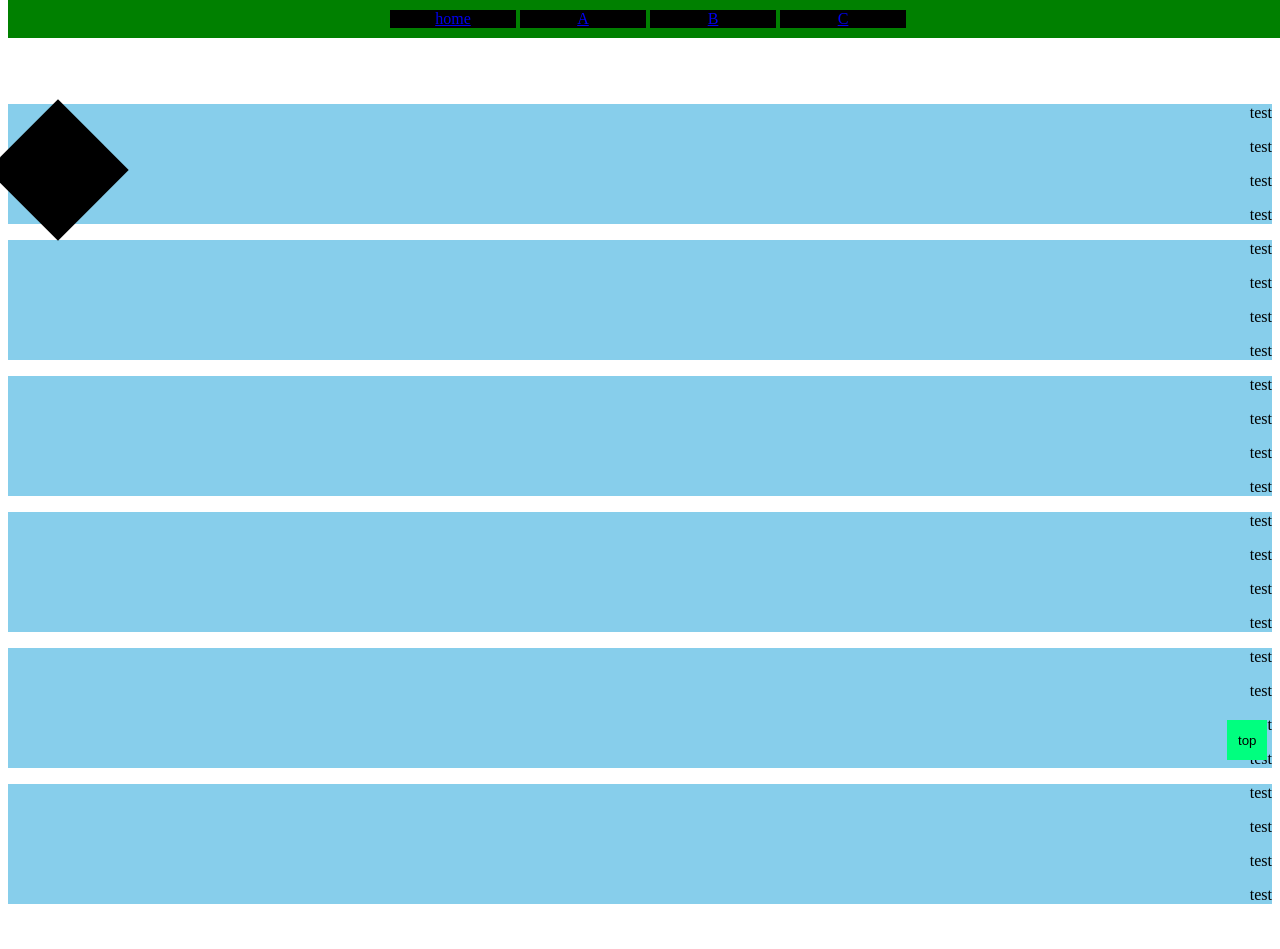
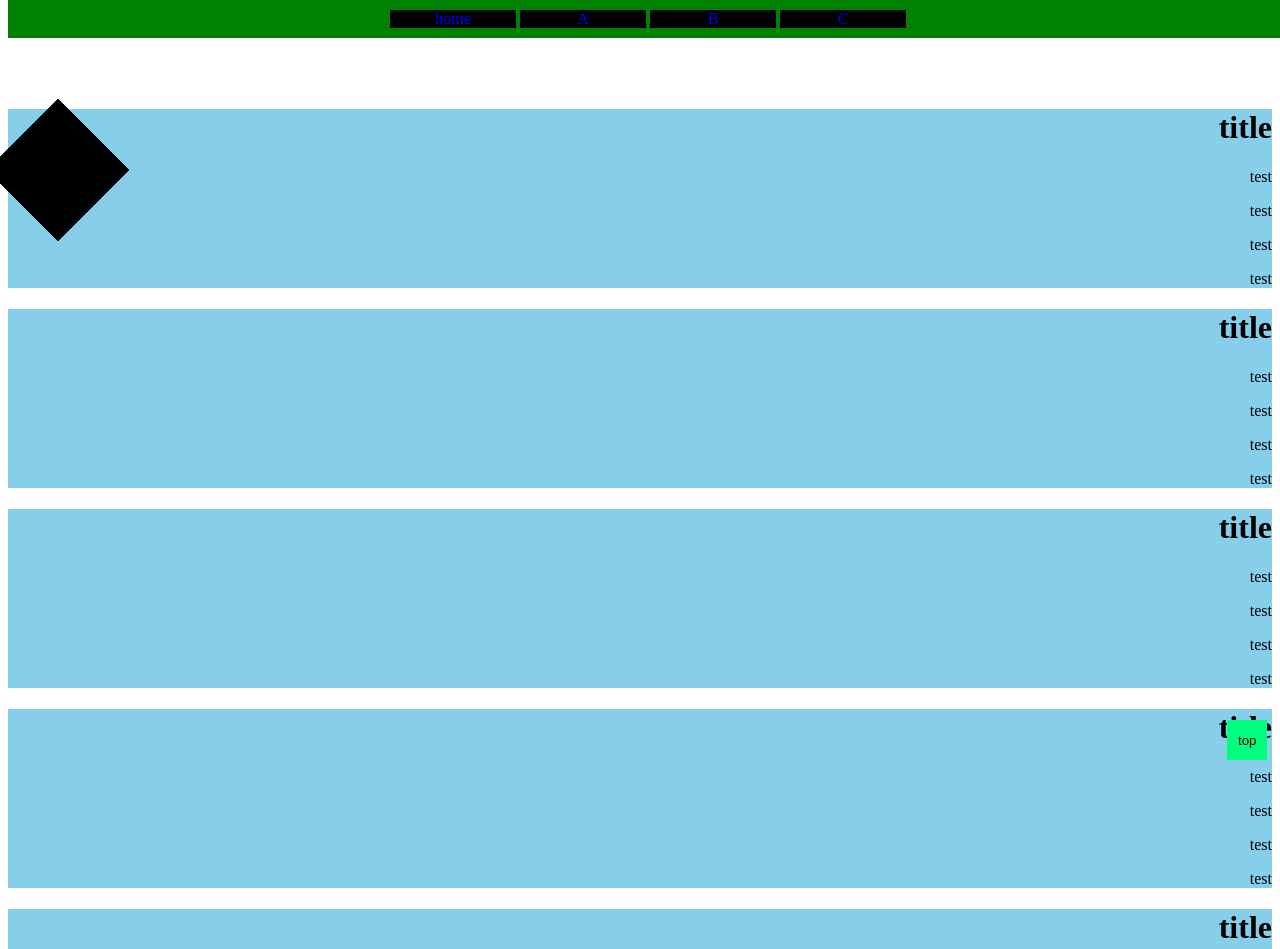
Before and after one commit to chihiro390/web, a plain HTML site: page index.html in a window 1280 px wide. Shown: the top 949 px of the page. Before the commit the page ends 920 px from the top, so only its background shows below. Drawn offline with Linux system fonts and the light colour scheme.

Commit message:
linkの青線消した。 タイトルを追加した。

```diff
--- a/index.html
+++ b/index.html
@@ -17,45 +17,68 @@
 
 <body>
 <div class="contents">
+    <h1>title</h1>
     <p>test</p>
     <p>test</p>
     <p>test</p>
     <p>test</p>
+    <div class="square">
+
+    </div>
 </div>
 
 <div class="contents">
+    <h1>title</h1>
     <p>test</p>
     <p>test</p>
     <p>test</p>
     <p>test</p>
+    <div class="square">
+
+    </div>
 </div>
 
 <div class="contents">
+    <h1>title</h1>
     <p>test</p>
     <p>test</p>
     <p>test</p>
     <p>test</p>
+    <div class="square">
+
+    </div>
 </div>
 
 <div class="contents">
+    <h1>title</h1>
     <p>test</p>
     <p>test</p>
     <p>test</p>
     <p>test</p>
+    <div class="square">
+
+    </div>
 </div>
 
 <div class="contents">
+    <h1>title</h1>
     <p>test</p>
     <p>test</p>
     <p>test</p>
     <p>test</p>
+    <div class="square">
+
+    </div>
 </div>
 
 <div class="contents">
+    <h1>title</h1>
     <p>test</p>
     <p>test</p>
     <p>test</p>
-    <p>test</p>
+    <p>test</p><div class="square">
+
+    </div>
 </div>
 
 <div class="square">
--- a/style.css
+++ b/style.css
@@ -59,3 +59,7 @@ p{
     height: 3em;
     width: 3em;
 }
+
+a{
+    text-decoration: none;
+}
```
